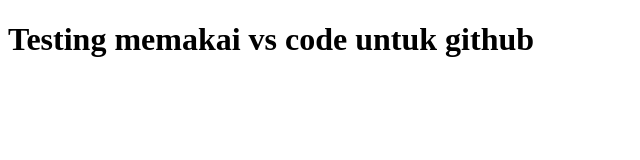
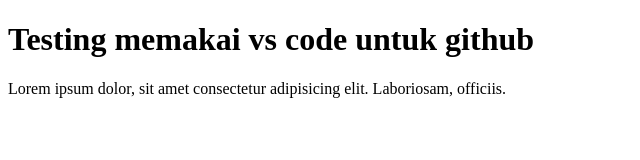
Before and after one commit to okogikam/fanpage_anime, a plain HTML site: page index.html in a window 1280 px wide. Shown: the whole page, without its empty margins (0-640 px from the left). Drawn offline with Linux system fonts and the light colour scheme.

Commit message:
tambah file baru

```diff
--- a/index.html
+++ b/index.html
@@ -5,8 +5,13 @@
     <meta http-equiv="X-UA-Compatible" content="IE=edge" />
     <meta name="viewport" content="width=device-width, initial-scale=1.0" />
     <title>Document</title>
+    <link rel="stylesheet" href="style.css" />
   </head>
   <body>
     <h1>Testing memakai vs code untuk github</h1>
+    <p>
+      Lorem ipsum dolor, sit amet consectetur adipisicing elit. Laboriosam,
+      officiis.
+    </p>
   </body>
 </html>
--- /dev/null
+++ b/style.css
@@ -0,0 +1,3 @@
+* {
+  box-sizing: border-box;
+}
```
Also changed, not shown: 1 other file.
